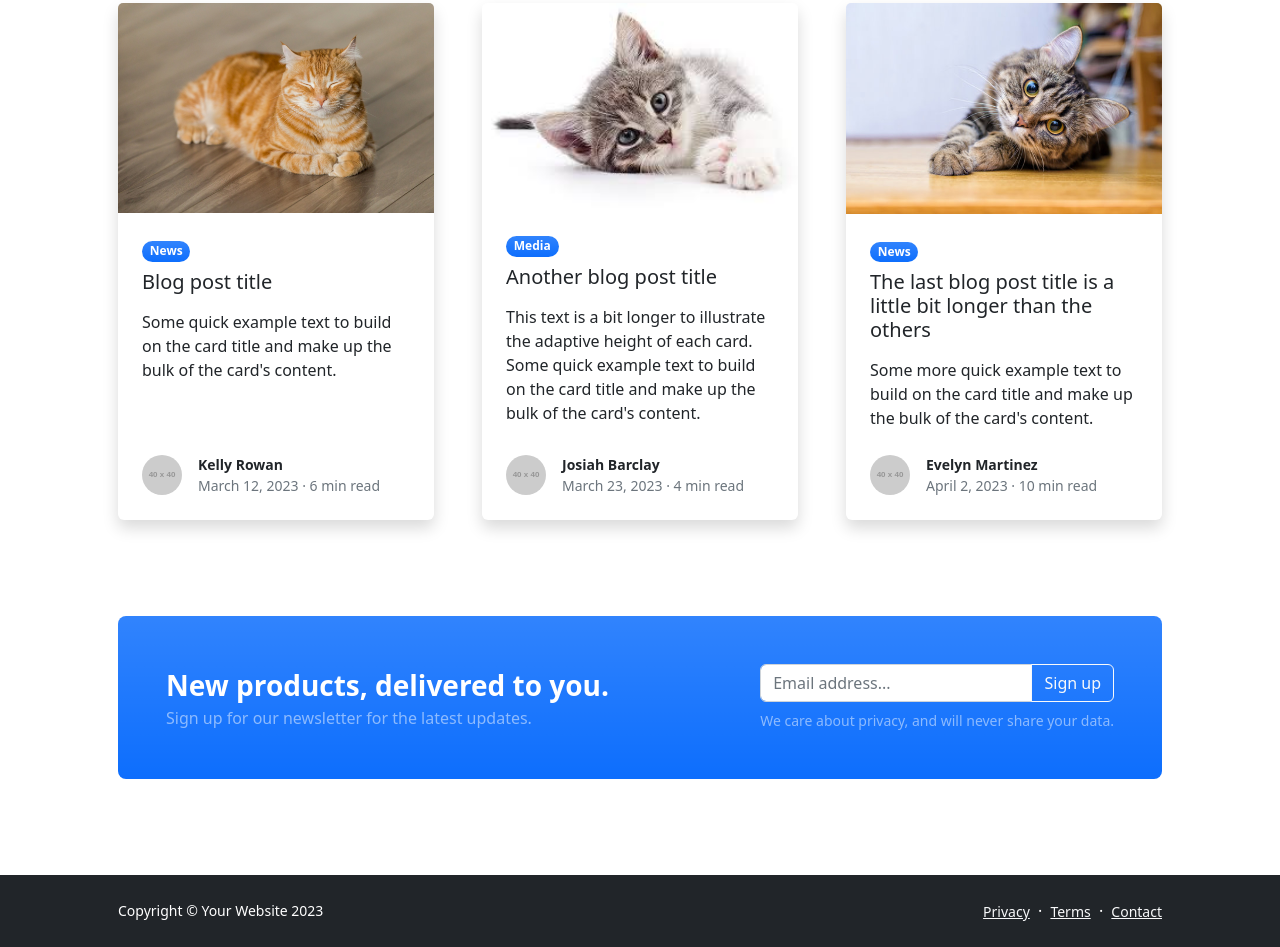
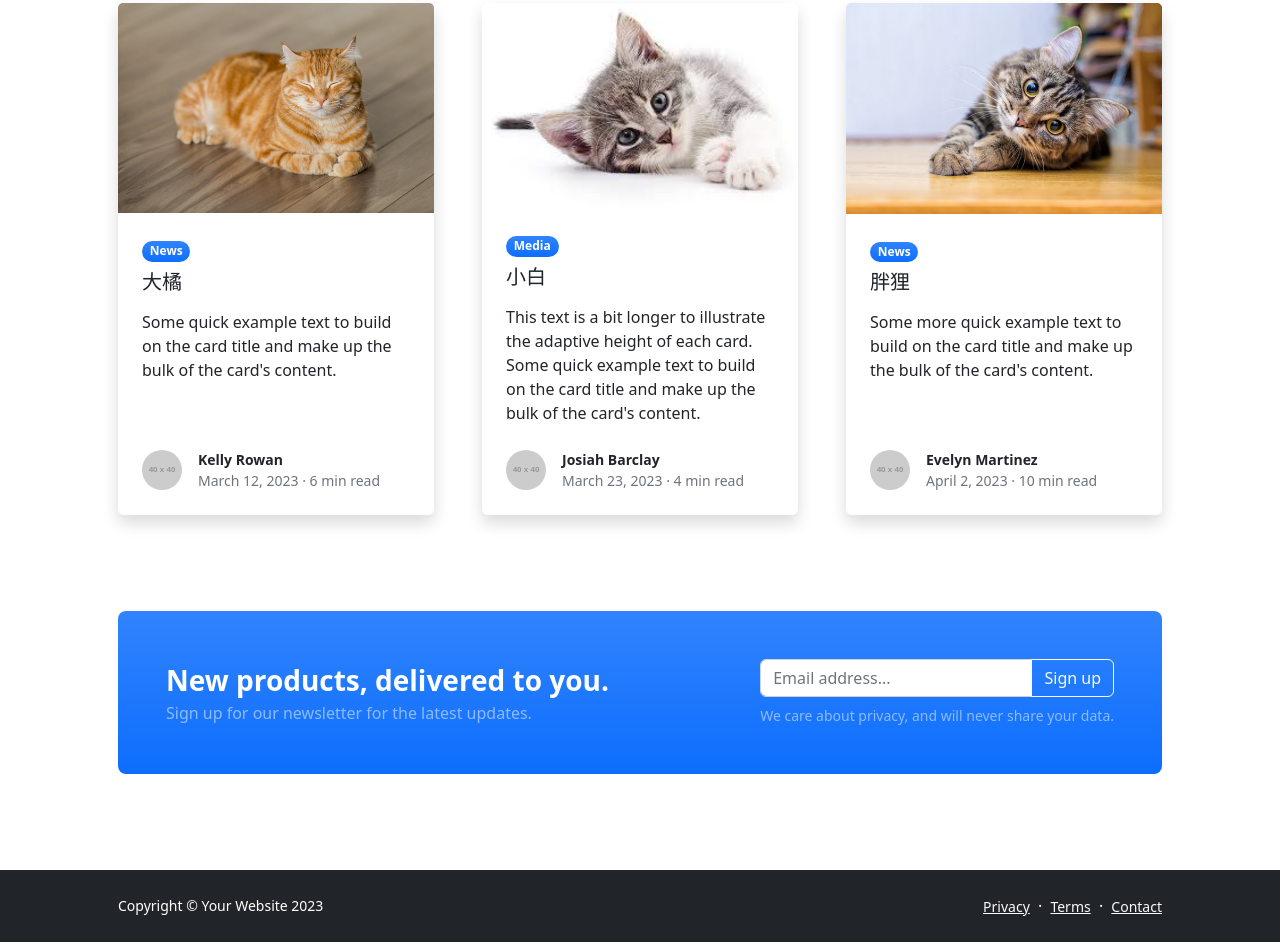
Before and after one commit to sakana022/mysystem, a plain HTML site: page index.html in a window 1280 px wide. Shown: the part 1743-2690 px from the top of the page. Drawn offline with nearby package versions, Linux system fonts and the light colour scheme; placeholder pictures from the web are drawn by us.

Commit message:
updata cat name

```diff
--- a/index.html
+++ b/index.html
@@ -132,7 +132,7 @@
                                 <img class="card-img-top" src="assets/cat-1.jpg" alt="..." />
                                 <div class="card-body p-4">
                                     <div class="badge bg-primary bg-gradient rounded-pill mb-2">News</div>
-                                    <a class="text-decoration-none link-dark stretched-link" href="#!"><h5 class="card-title mb-3">Blog post title</h5></a>
+                                    <a class="text-decoration-none link-dark stretched-link" href="#!"><h5 class="card-title mb-3">大橘</h5></a>
                                     <p class="card-text mb-0">Some quick example text to build on the card title and make up the bulk of the card's content.</p>
                                 </div>
                                 <div class="card-footer p-4 pt-0 bg-transparent border-top-0">
@@ -153,7 +153,7 @@
                                 <img class="card-img-top" src="assets/cat-2.jpg" alt="..." />
                                 <div class="card-body p-4">
                                     <div class="badge bg-primary bg-gradient rounded-pill mb-2">Media</div>
-                                    <a class="text-decoration-none link-dark stretched-link" href="#!"><h5 class="card-title mb-3">Another blog post title</h5></a>
+                                    <a class="text-decoration-none link-dark stretched-link" href="#!"><h5 class="card-title mb-3">小白</h5></a>
                                     <p class="card-text mb-0">This text is a bit longer to illustrate the adaptive height of each card. Some quick example text to build on the card title and make up the bulk of the card's content.</p>
                                 </div>
                                 <div class="card-footer p-4 pt-0 bg-transparent border-top-0">
@@ -174,7 +174,7 @@
                                 <img class="card-img-top" src="assets/cat-3.jpg" alt="..." />
                                 <div class="card-body p-4">
                                     <div class="badge bg-primary bg-gradient rounded-pill mb-2">News</div>
-                                    <a class="text-decoration-none link-dark stretched-link" href="#!"><h5 class="card-title mb-3">The last blog post title is a little bit longer than the others</h5></a>
+                                    <a class="text-decoration-none link-dark stretched-link" href="#!"><h5 class="card-title mb-3"> 胖狸</h5></a>
                                     <p class="card-text mb-0">Some more quick example text to build on the card title and make up the bulk of the card's content.</p>
                                 </div>
                                 <div class="card-footer p-4 pt-0 bg-transparent border-top-0">
```
